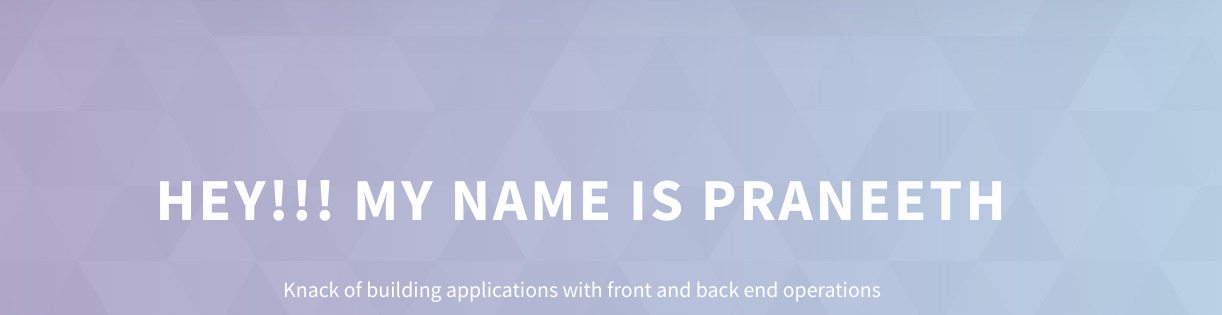
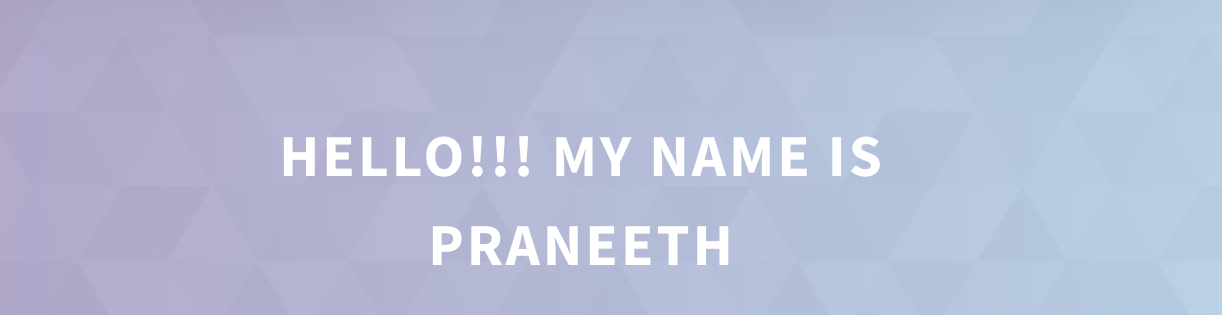
Before and after one commit to praneeth-balamurugan/Portfolio, a plain HTML site: page index.html in a window 1280 px wide. Shown: the part 114-429 px from the top of the page, 58-1280 px from the left. Drawn offline with Linux system fonts and the light colour scheme.

Commit message:
Updated index.html

```diff
--- a/index.html
+++ b/index.html
@@ -89,7 +89,7 @@
     <!-- home section -->
     <section class="home-hero">
       <div class="home-hero__content">
-        <h1 class="heading-primary">Hey!!! My name is Praneeth</h1>
+        <h1 class="heading-primary">Hello!!! My name is Praneeth</h1>
         <div class="home-hero__info">
           <p class="text-primary">
             Knack of building applications with front and back end operations
```
